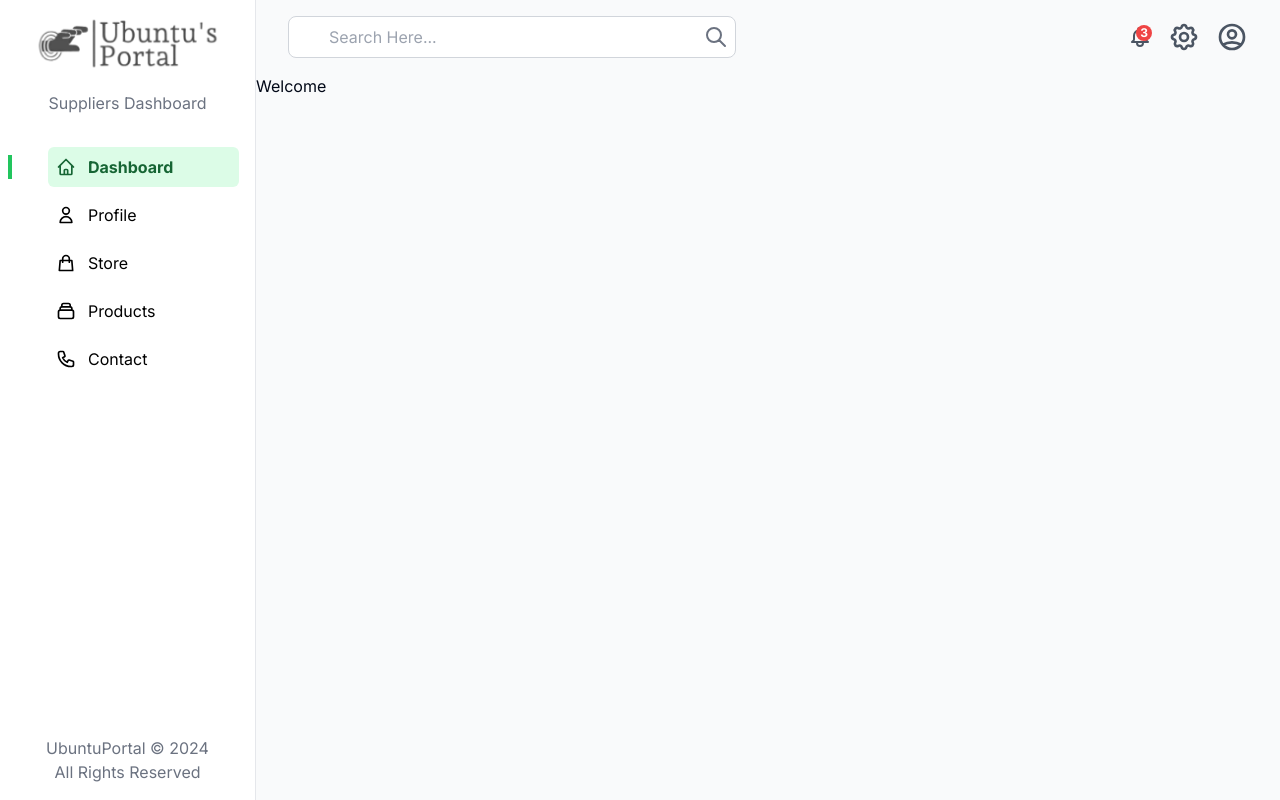
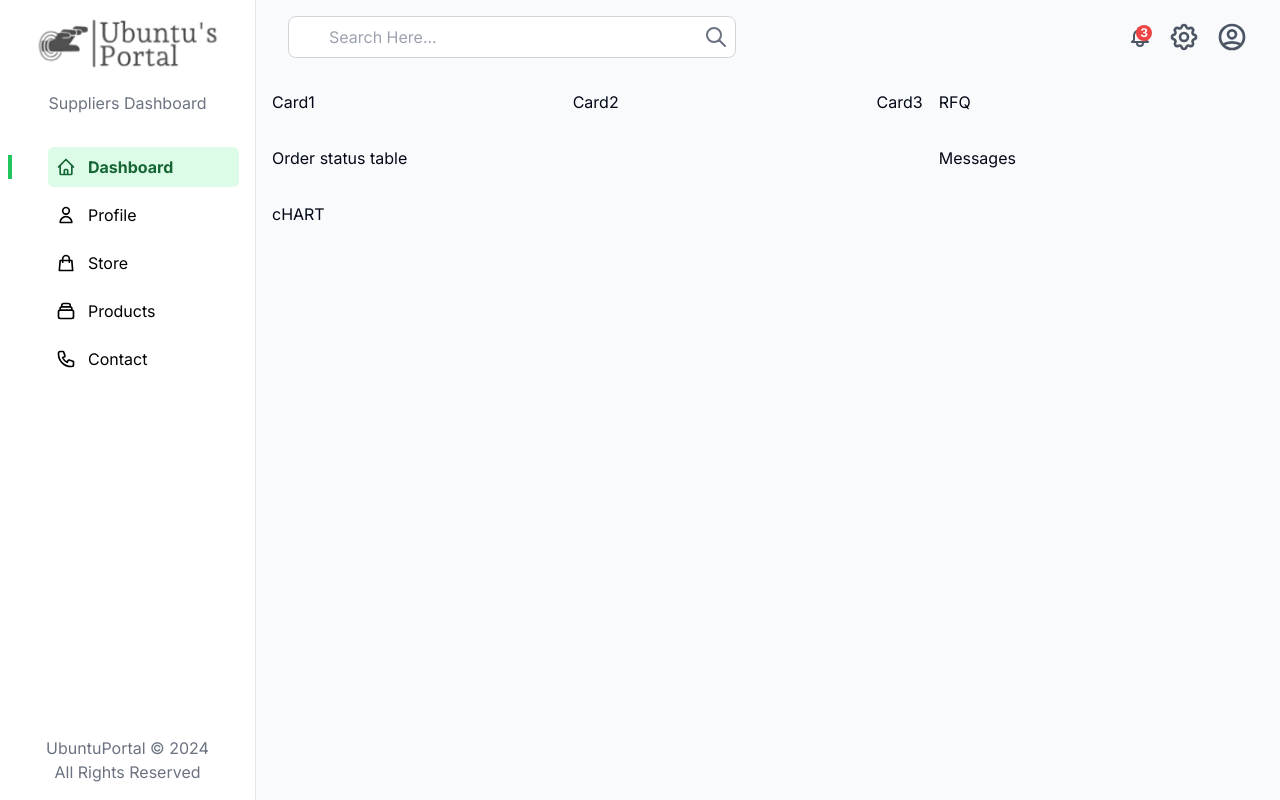
Before and after one commit to ubuntuportal/ubuntu_portal, a Next.js app in the folder ubuntu_portal_frontend/: page /supplier/dashboard in a window 1280 px wide. Built offline with nearby package versions, Linux system fonts and the light colour scheme.

Commit message:
dashboard layout

```diff
--- a/ubuntu_portal_frontend/app/supplier/dashboard/layout.tsx
+++ b/ubuntu_portal_frontend/app/supplier/dashboard/layout.tsx
@@ -8,11 +8,11 @@ export default function SupplierLayout({
 }>) {
   return (
     <main className="bg-gray-50">
-      <div className="flex">
+      <div className=" h-screen flex">
         <Sidebar />
-        <div className="flex-1 flex-col">
+        <div className="w-[86%] md:w-[92%] lg:w-[84%] xl:w-[86%] overflow-scroll flex-1 flex-col">
           <Header />
-          {children}
+          <section> {children}</section>
         </div>
       </div>
     </main>
--- a/ubuntu_portal_frontend/app/supplier/dashboard/page.tsx
+++ b/ubuntu_portal_frontend/app/supplier/dashboard/page.tsx
@@ -1,7 +1,36 @@
 import React from "react";
 
 function Dashboard() {
-  return <div>Welcome</div>;
+  return (
+    <div className="p-4 flex gap-4 flex-col md:flex-row">
+      {/* LEFT */}
+      <div className="w-full lg:w-2/3 flex flex-col gap-8">
+        {/* STATS CARDS */}
+        <div className="flex gap-4 justify-between flex-wrap">
+          <div>Card1</div>
+          <div>Card2</div>
+          <div>Card3</div>
+        </div>
+        {/* ORDER STATUS LIST*/}
+        <div className="flex gap-4 flex-col lg:flex-row">
+          {" "}
+          Order status table
+        </div>
+        {/* CHART */}
+        <div className="w-full h-[500px]">cHART</div>
+      </div>
+
+      {/* RIGHT */}
+      <div className="w-full lg:w-1/3 flex flex-col gap-8">
+        <section>
+          <div>RFQ</div>
+        </section>
+        <section>
+          <div>Messages</div>
+        </section>
+      </div>
+    </div>
+  );
 }
 
 export default Dashboard;
--- /dev/null
+++ b/ubuntu_portal_frontend/components/supplier/Container.tsx
@@ -0,0 +1,3 @@
+function Cotainer() {
+  return <div>Container</div>;
+}
```
Also changed, not shown: ubuntu_portal_frontend/components/supplier/MobileHeader.tsx (added).
